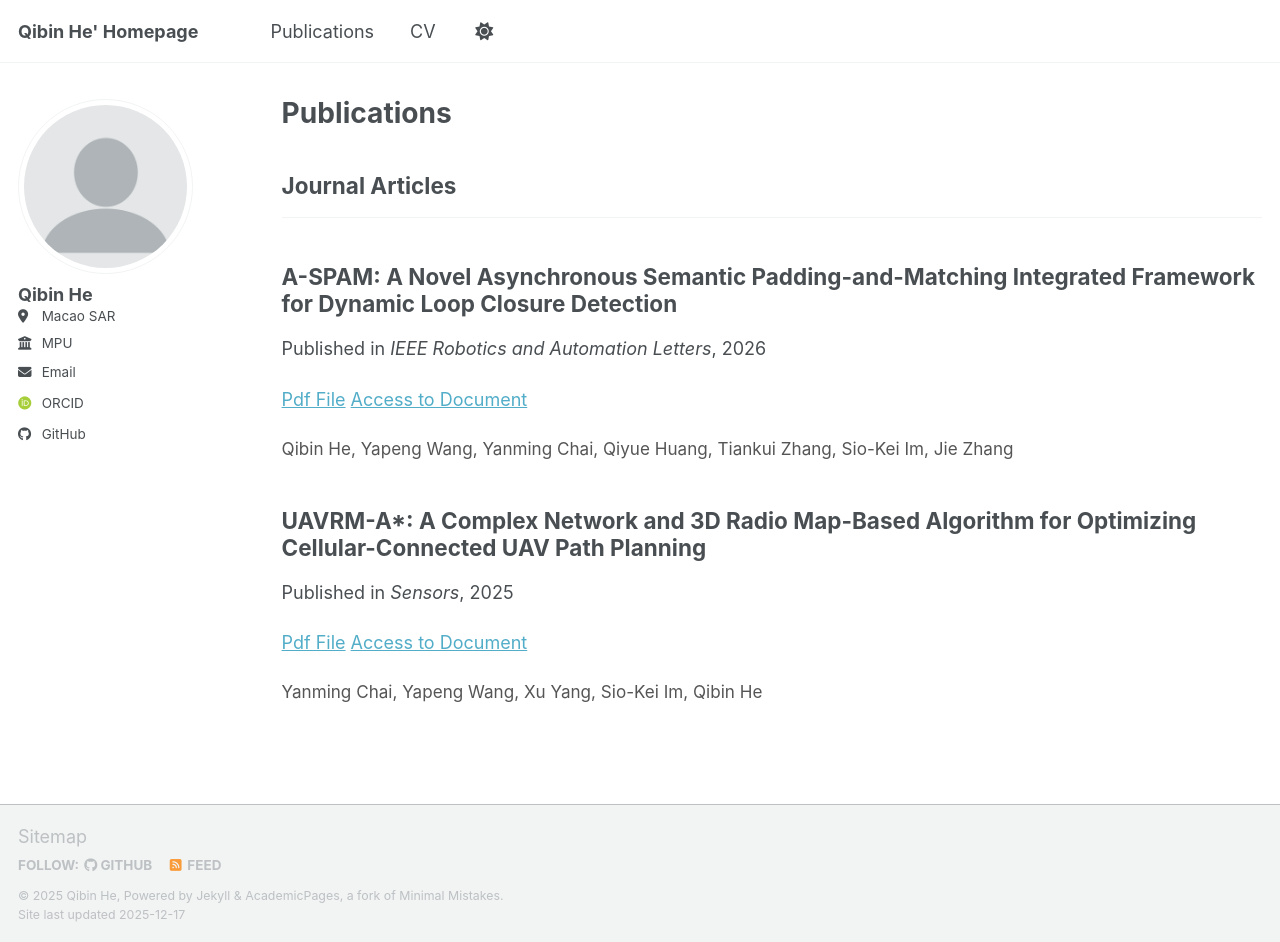
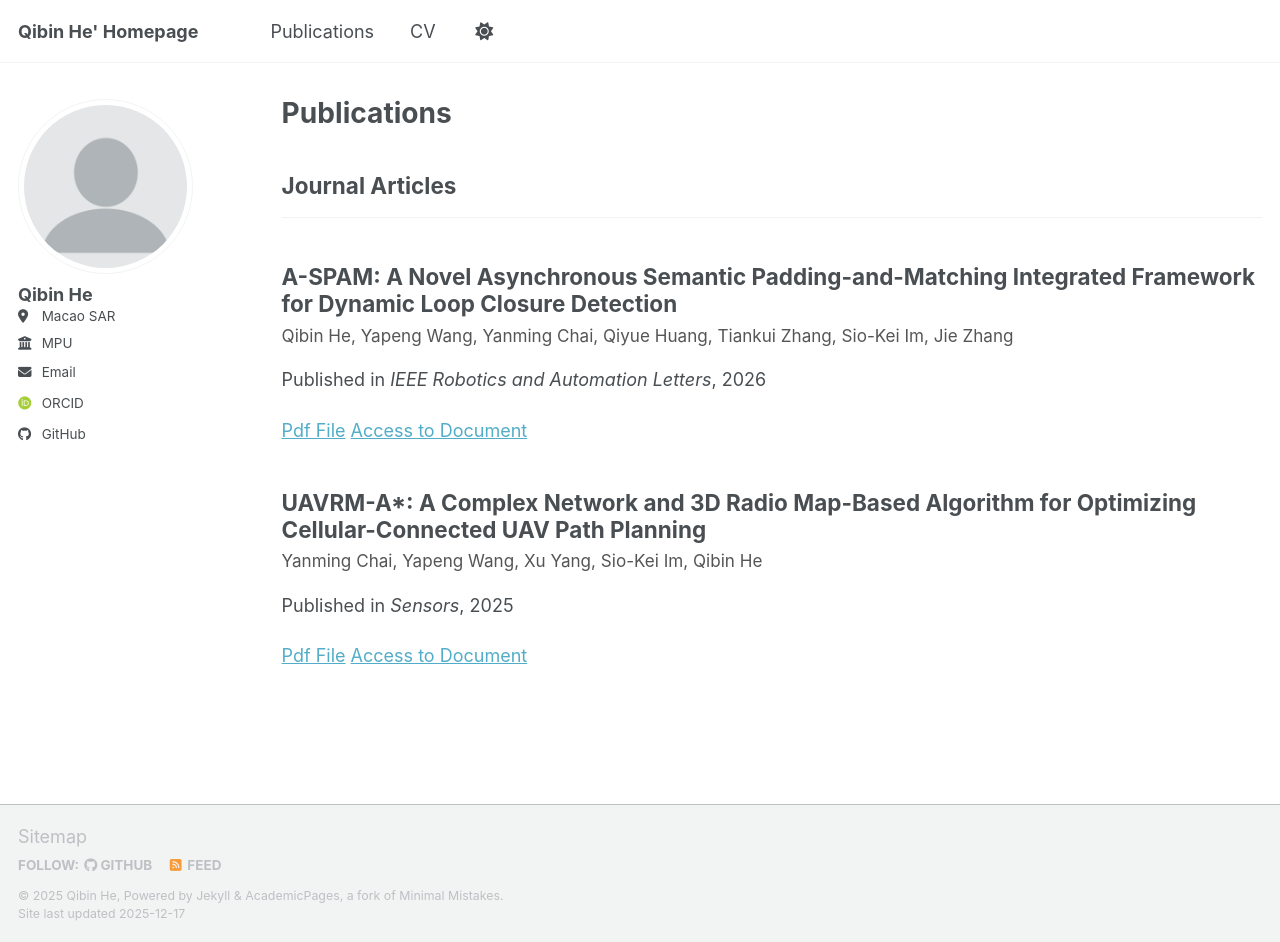
Before and after one commit to MECHA-HE/MECHA-HE.github.io, a Jekyll site: the page built from _pages/publications.html, in a window 1280 px wide and 942 px high. Built offline with Jekyll 4.4.1, drawn with Linux system fonts in a browser that asks for light colours; some web fonts are replaced; a script bundle is joined from its source files by our own code; library files that are not in the unit come from our copies.

Commit message:
Update archive-single.html

```diff
--- a/_includes/archive-single.html
+++ b/_includes/archive-single.html
@@ -34,6 +34,13 @@
       {% endif %}
     </h2>
 
+    {% if post.citation %}
+      <p class="archive__item-authors" style="margin-top: 0.25em; margin-bottom: 0.5em; color: #555; font-size: 0.95em;">
+        {% comment %} 从 citation 中提取作者部分 {% endcomment %}
+        {% assign authors_part = post.citation | split: ', &quot;' | first %}
+        {{ authors_part }}
+      </p>
+    {% endif %}
 
     {% if post.read_time %}
       <p class="page__meta"><i class="fa fa-clock" aria-hidden="true"></i> {% include read-time.html %}</p>
@@ -53,13 +60,7 @@
     <p class="archive__item-excerpt" itemprop="description"><p>{{ post.excerpt | markdownify | remove: '<p>' | remove: '</p>' }}<strong><a href="{{ base_path }}{{ post.url }}" rel="permalink"> Read more</a></strong></p></p>
     {% endif %}
 
-    {% if post.citation %}
-      <p class="archive__item-authors" style="margin-top: 0.25em; margin-bottom: 0.5em; color: #555; font-size: 0.95em;">
-        {% comment %} 从 citation 中提取作者部分 {% endcomment %}
-        {% assign authors_part = post.citation | split: ', &quot;' | first %}
-        {{ authors_part }}
-      </p>
-    {% endif %}
+
 
     <!-- {% if post.citation and post.paperurl and post.slidesurl and post.bibtexurl %}
       <p>Recommended citation: {{ post.citation }}<br /><a href="{{ post.paperurl }}">Download Paper</a> | <a href="{{ post.slidesurl }}">Download Slides</a> | <a href="{{ post.bibtexurl }}">Download Bibtex</a></p>
```
